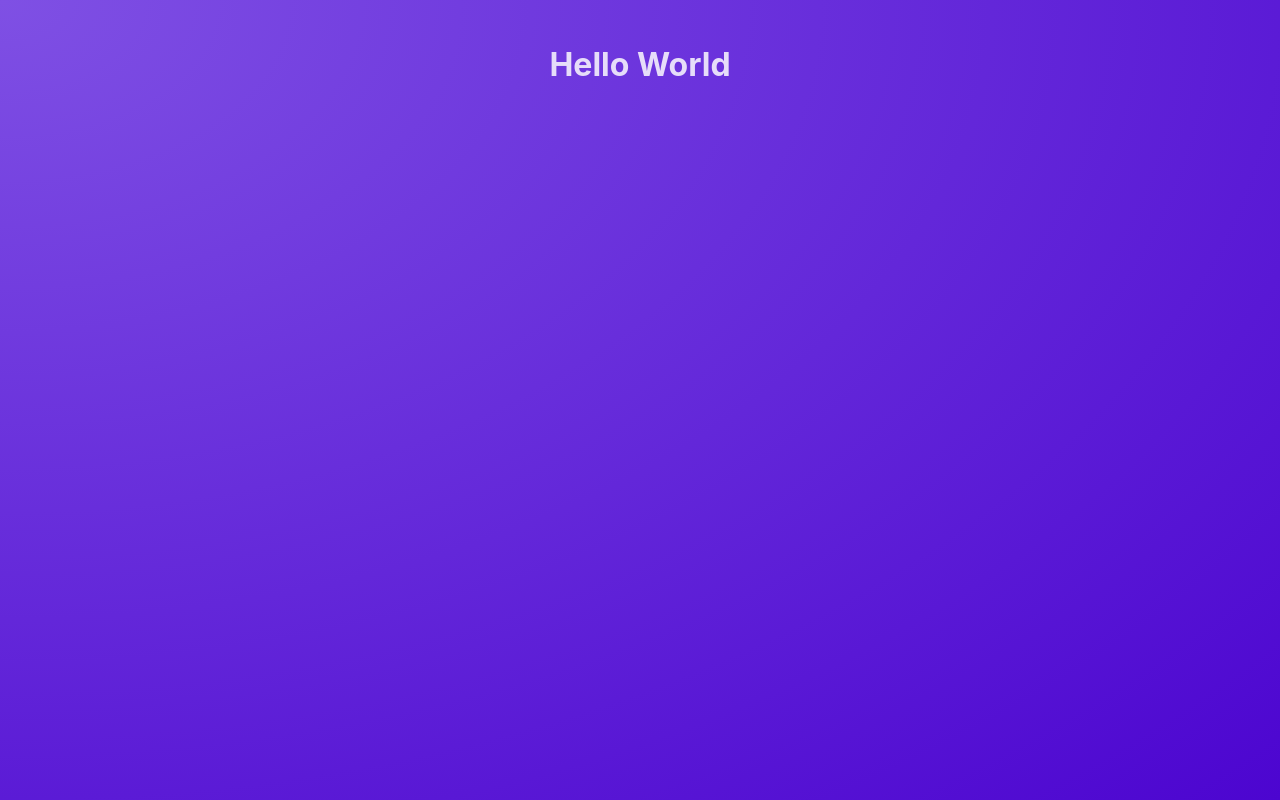
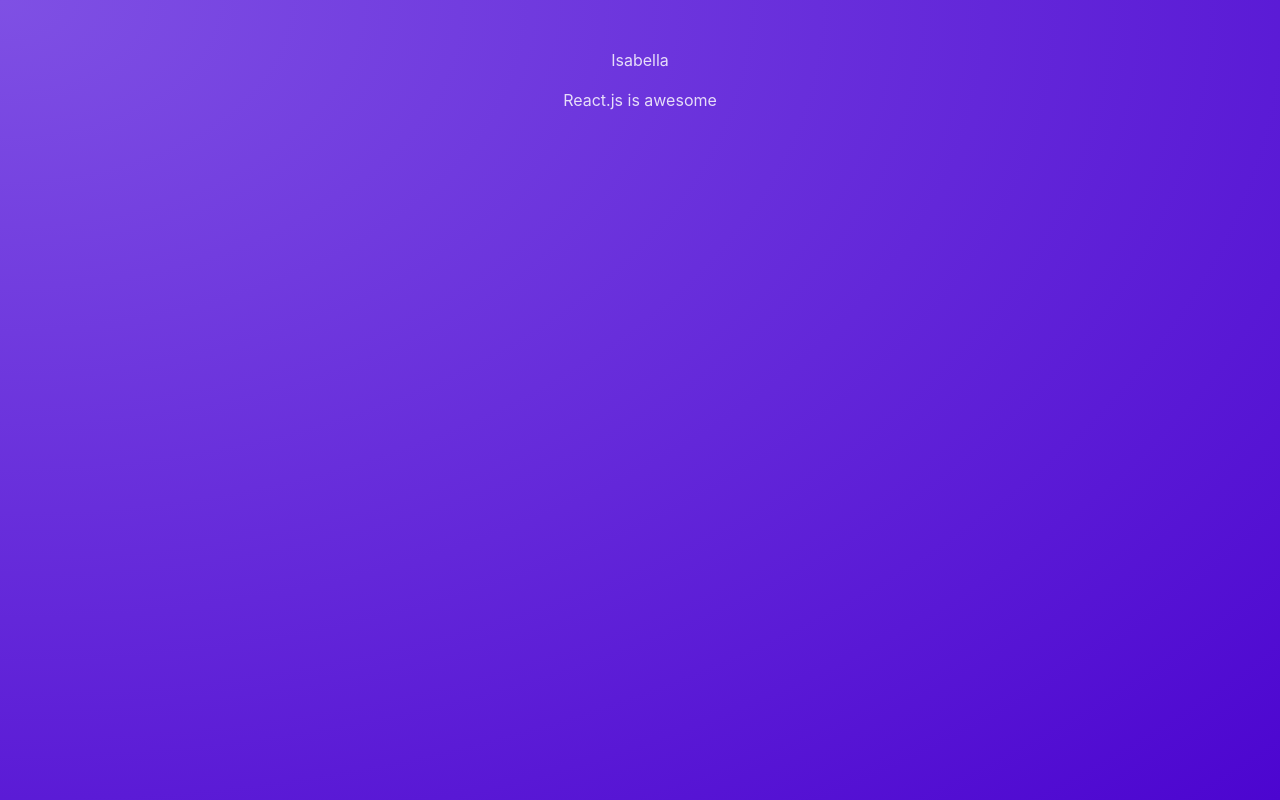
Before and after one commit to Morton358/react-crash-course, a React (Vite) app: page / in a window 1280 px wide. Built offline with nearby package versions, Linux system fonts and the light colour scheme.

Commit message:
show Post component with random name (out of 10 predifined names)

```diff
--- a/src/App.tsx
+++ b/src/App.tsx
@@ -1,7 +1,8 @@
 import './App.css';
+import Post from './components/Post';
 
 function App() {
-  return <h1> Hello World </h1>;
+  return <Post />;
 }
 
 export default App;
--- a/src/components/Post.tsx
+++ b/src/components/Post.tsx
@@ -1,7 +1,10 @@
+const names = ['Liam', 'Olivia', 'Noah', 'Emma', 'Oliver', 'Ava', 'Elijah', 'Sophia', 'James', 'Isabella'];
+
 function Post() {
+  const randomName = names[Math.floor(Math.random() * names.length)];
   return (
     <div>
-      <p>Wlodek</p>
+      <p>{randomName}</p>
       <p>React.js is awesome</p>
     </div>
   );
```
